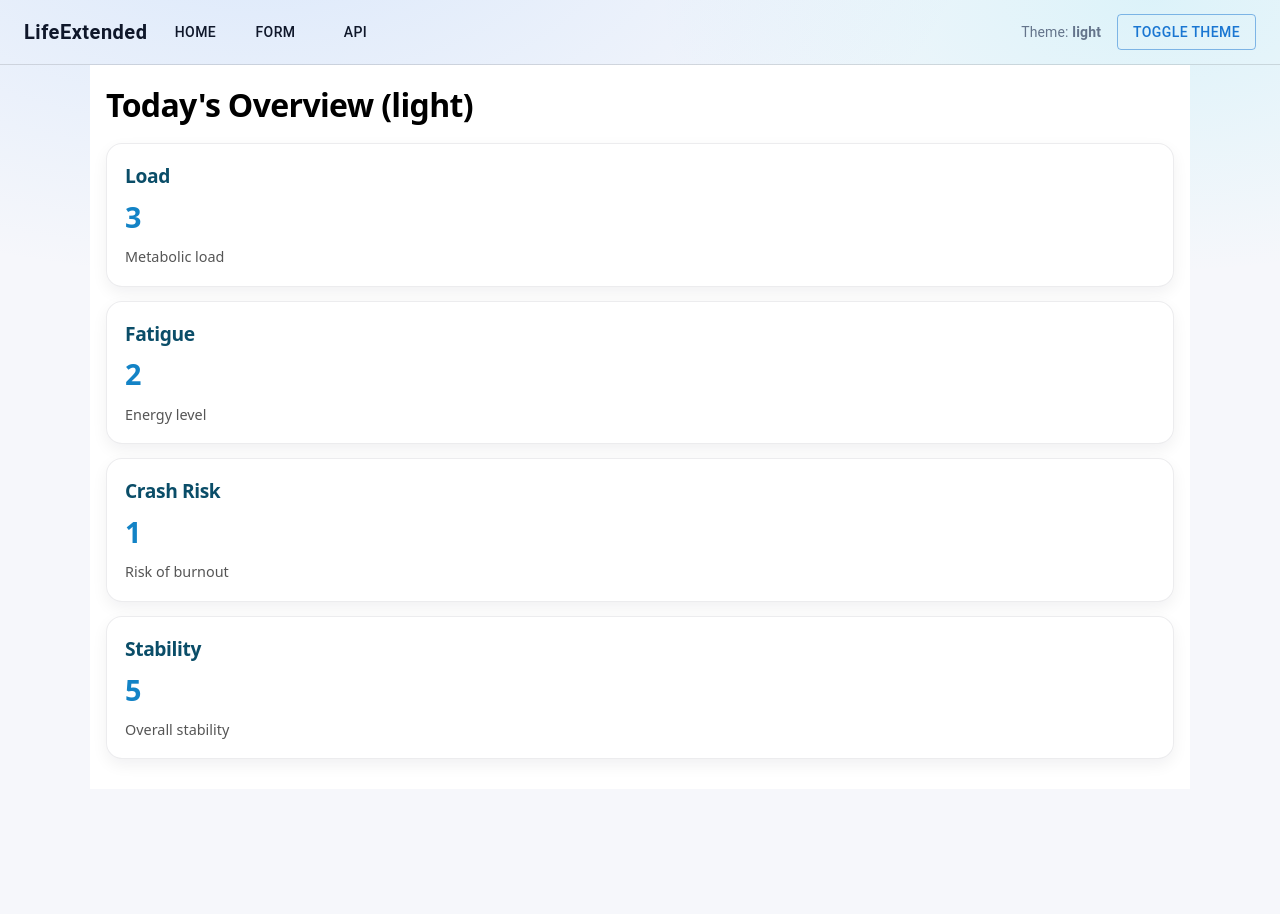
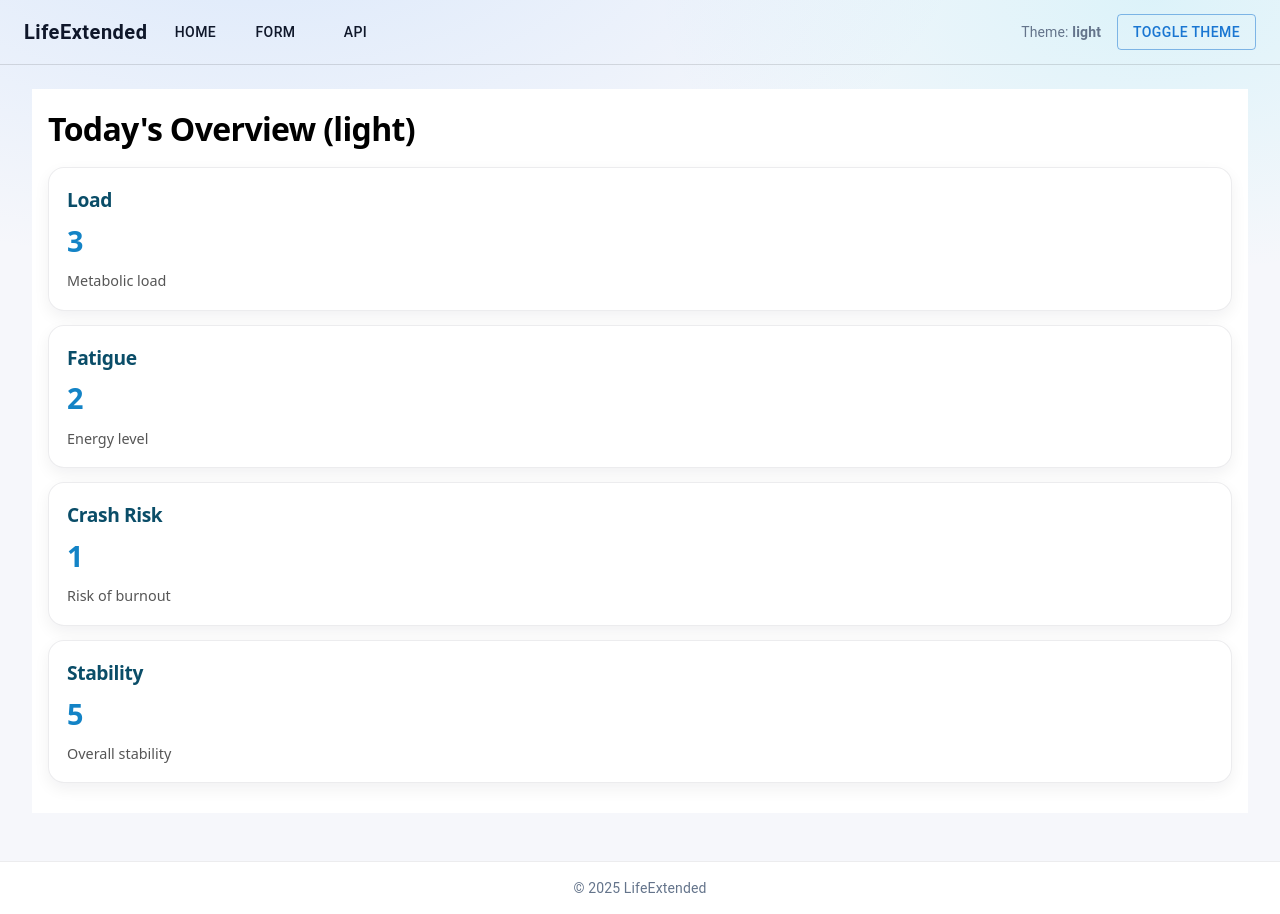
Before and after one commit to edelagziel/LifeExtended, a React (Vite) app: page / in a window 1280 px wide. Before the commit the page ends 800 px from the top, so only its background shows below. Built offline with nearby package versions, Linux system fonts and the light colour scheme.

Commit message:
feat(ui): add global footer and branding, improve layout structure

```diff
--- a/src/App.jsx
+++ b/src/App.jsx
@@ -1,35 +1,35 @@
 import { BrowserRouter, Routes, Route } from "react-router-dom";
-import { useEffect } from "react";
-import { useSelector } from "react-redux";
 
 import Home from "./components/Home";
 import BasicForm from "./components/BasicForm";
 import ResearchFeed from "./components/ResearchFeed";
 import Navbar from "./components/Navbar";
+import Footer from "./components/Footer";
+import ThemeBodyClass from "./components/ThemeBodyClass";
 import { UserProvider } from "./context/UserContext";
 import "./main.css";
 
-
 function App() {
-  // ⬅️ Redux הוא מקור האמת ל-theme
-  const mode = useSelector((state) => state.theme.mode);
-
-  // ⬅️ אפקט גלובלי: מחיל theme על כל האפליקציה
-  useEffect(() => {
-    document.body.classList.remove("light", "dark");
-    document.body.classList.add(mode);
-  }, [mode]);
-
   return (
     <BrowserRouter>
       <UserProvider>
+        {/* theme side-effect גלובלי */}
+        <ThemeBodyClass />
+
+        <div className="app-shell">
           <Navbar />
+
+          <main className="app-main">
             <Routes>
               <Route path="/" element={<Home />} />
               <Route path="/form" element={<BasicForm />} />
               <Route path="/api" element={<ResearchFeed />} />
               <Route path="*" element={<h1>404 – Page not found</h1>} />
             </Routes>
+          </main>
+
+          <Footer />
+        </div>
       </UserProvider>
     </BrowserRouter>
   );
--- /dev/null
+++ b/src/components/Footer.tsx
@@ -0,0 +1,30 @@
+import Box from "@mui/material/Box";
+import Typography from "@mui/material/Typography";
+
+function getCurrentYear() {
+  return new Date().getFullYear();
+}
+
+export default function Footer() {
+  const year = getCurrentYear();
+
+  return (
+    <Box
+      component="footer"
+      sx={{
+        mt: 3,
+        px: 2,
+        py: 2,
+        borderTop: "1px solid",
+        borderColor: "var(--border)",
+        backgroundColor: "var(--surface)",
+        color: "var(--text)",
+        textAlign: "center",
+      }}
+    >
+      <Typography sx={{ color: "var(--muted)" }} variant="body2">
+        © {year} LifeExtended
+      </Typography>
+    </Box>
+  );
+}
--- /dev/null
+++ b/src/components/ThemeBodyClass.tsx
@@ -0,0 +1,14 @@
+import { useEffect } from "react";
+import { useSelector } from "react-redux";
+import type { RootState } from "../store/store";
+
+export default function ThemeBodyClass() {
+  const mode = useSelector((state: RootState) => state.theme.mode);
+
+  useEffect(() => {
+    document.body.classList.remove("light", "dark");
+    document.body.classList.add(mode);
+  }, [mode]);
+
+  return null;
+}
--- a/src/main.css
+++ b/src/main.css
@@ -68,21 +68,20 @@
   /* =========================
      Layout helpers
      ========================= */
-  /* Make pages not full-width ugly */
   #root {
     min-height: 100vh;
   }
 
-  main, .page, .container {
-    max-width: 1100px;
-    margin: 0 auto;
-    padding: 24px 18px;
+  .app-shell {
+    min-height: 100vh;
+    display: flex;
+    flex-direction: column;
   }
 
-  /* If you don't have <main>, this will still help most content */
-  body > #root > div {
-    max-width: 1100px;
-    margin: 0 auto;
+  .app-main {
+    flex: 1;
+    width: 100%;
+    padding: 24px 32px;
   }
 
   /* =========================
@@ -205,3 +204,6 @@
         color: var(--muted);
         font-size: 13px;
       }
+      body.dark footer {
+  background: rgba(17, 24, 39, 0.92);
+}
```
Lines whose indentation alone changed are shown as unchanged.
